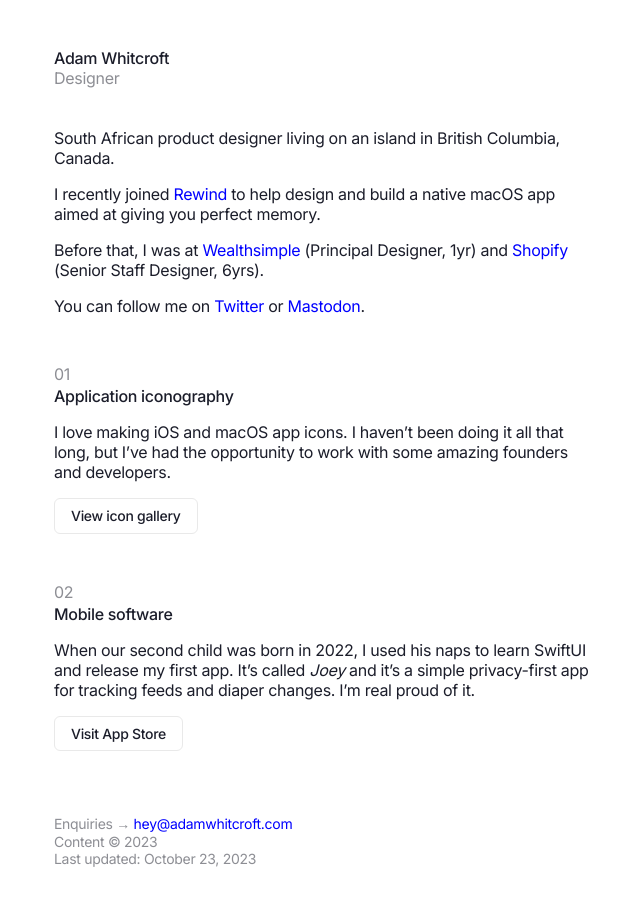
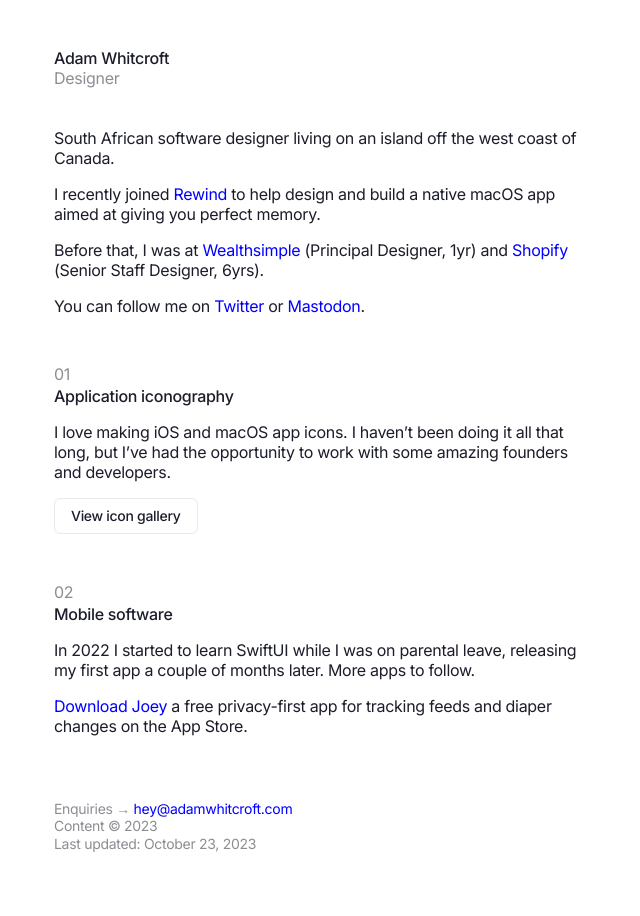
Before and after one commit to AdamWhitcroft/adamwhitcroft.github.io, a Jekyll site: the page built from index.md, in a window 1280 px wide. Shown: the whole page, without its empty margins (314-954 px from the left). Built offline with Jekyll 4.4.1, drawn with Linux system fonts in a browser that asks for light colours.

Commit message:
small content tweaks

```diff
--- a/index.md
+++ b/index.md
@@ -4,7 +4,7 @@
 class: home
 ---
 
-South African product designer living on an island in British Columbia, Canada.
+South African software designer living on an island off the west coast of Canada.
 
 I recently joined [Rewind](https://www.rewind.ai) to help design and build a native macOS app aimed at giving you perfect memory.
 
@@ -20,6 +20,6 @@
 
 {% include section-header.html identifier="02" title="Mobile software" %}
 
-When our second child was born in 2022, I used his naps to learn SwiftUI and release my first app. It's called _Joey_ and it's a simple privacy-first app for tracking feeds and diaper changes. I'm real proud of it.
+In 2022 I started to learn SwiftUI while I was on parental leave, releasing my first app a couple of months later. More apps to follow.
 
-<a href="https://apps.apple.com/ca/app/joey/id1640592100" class="button">Visit App Store</a>
+[Download Joey](https://apps.apple.com/ca/app/joey/id1640592100) a free privacy-first app for tracking feeds and diaper changes on the App Store.
```
